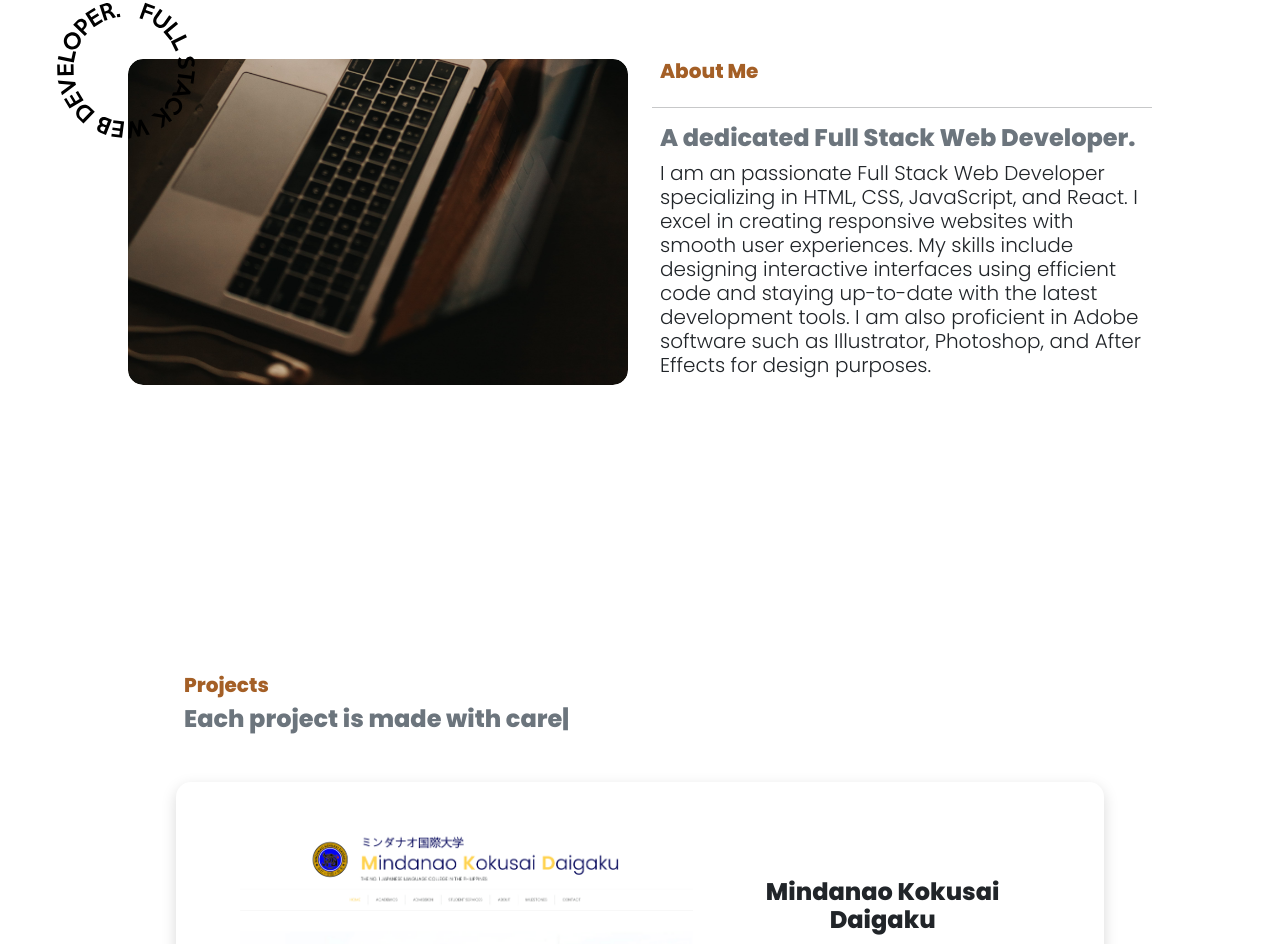
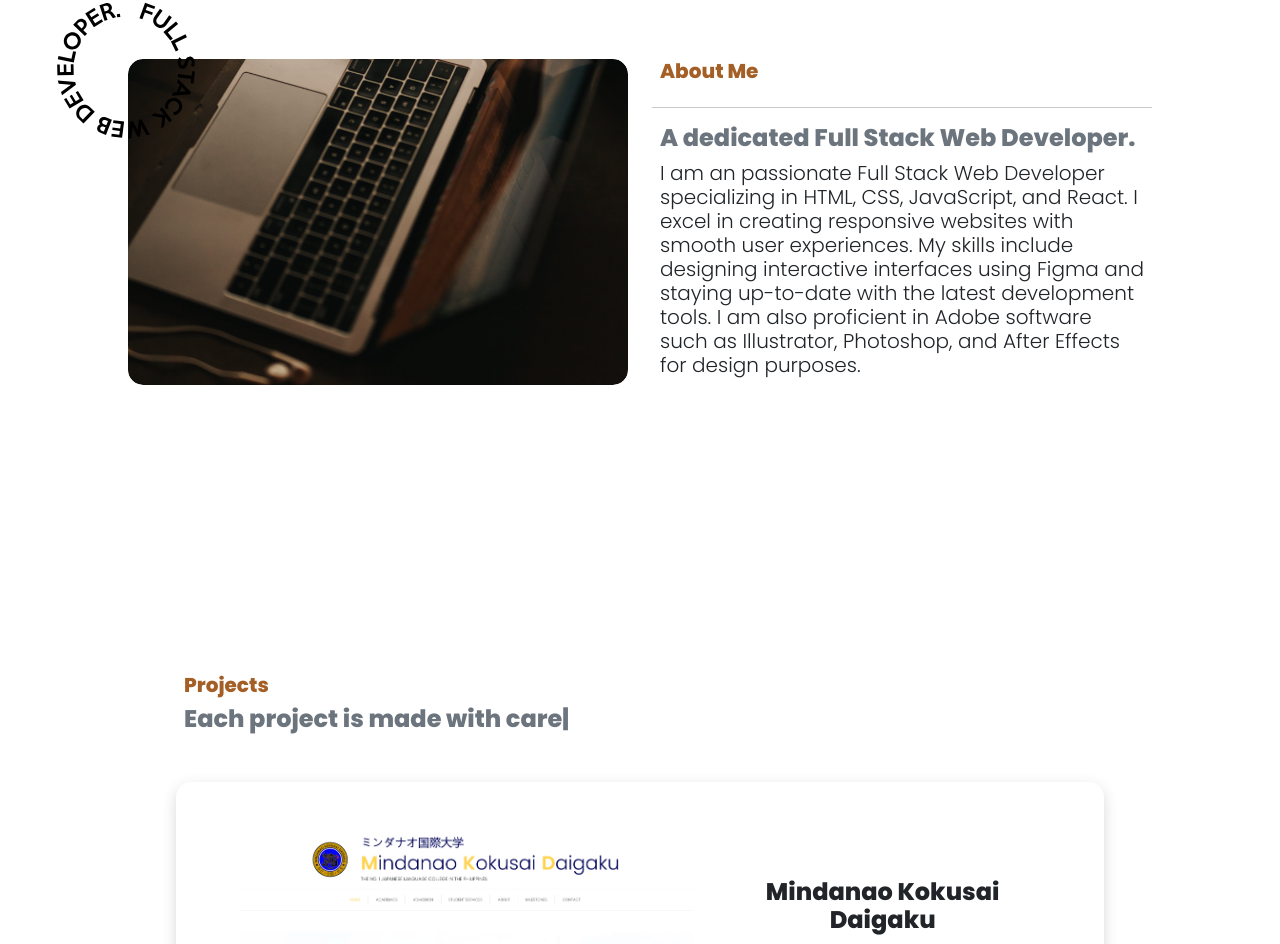
Before and after one commit to tsujintsujin/portfolio, a React (Create React App) app: page / in a window 1280 px wide. Shown: the part 1105-2049 px from the top of the page. Built offline with nearby package versions, Linux system fonts and the light colour scheme.

Commit message:
about update

```diff
--- a/src/Components/CmpAbout.jsx
+++ b/src/Components/CmpAbout.jsx
@@ -53,7 +53,7 @@ export default function About() {
               I am an passionate Full Stack Web Developer specializing in HTML,
               CSS, JavaScript, and React. I excel in creating responsive
               websites with smooth user experiences. My skills include designing
-              interactive interfaces using efficient code and staying up-to-date
+              interactive interfaces using Figma and staying up-to-date
               with the latest development tools. I am also proficient in Adobe
               software such as Illustrator, Photoshop, and After Effects for
               design purposes.
```
